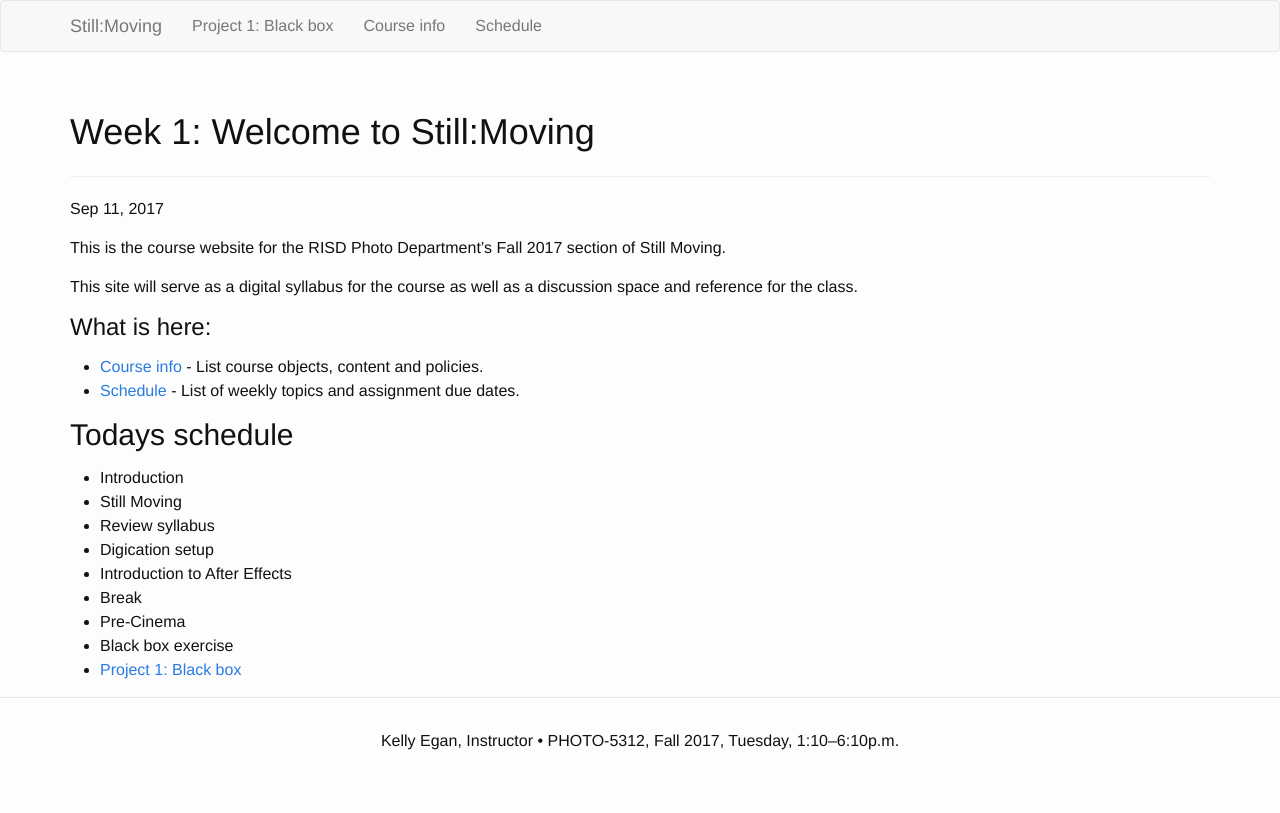
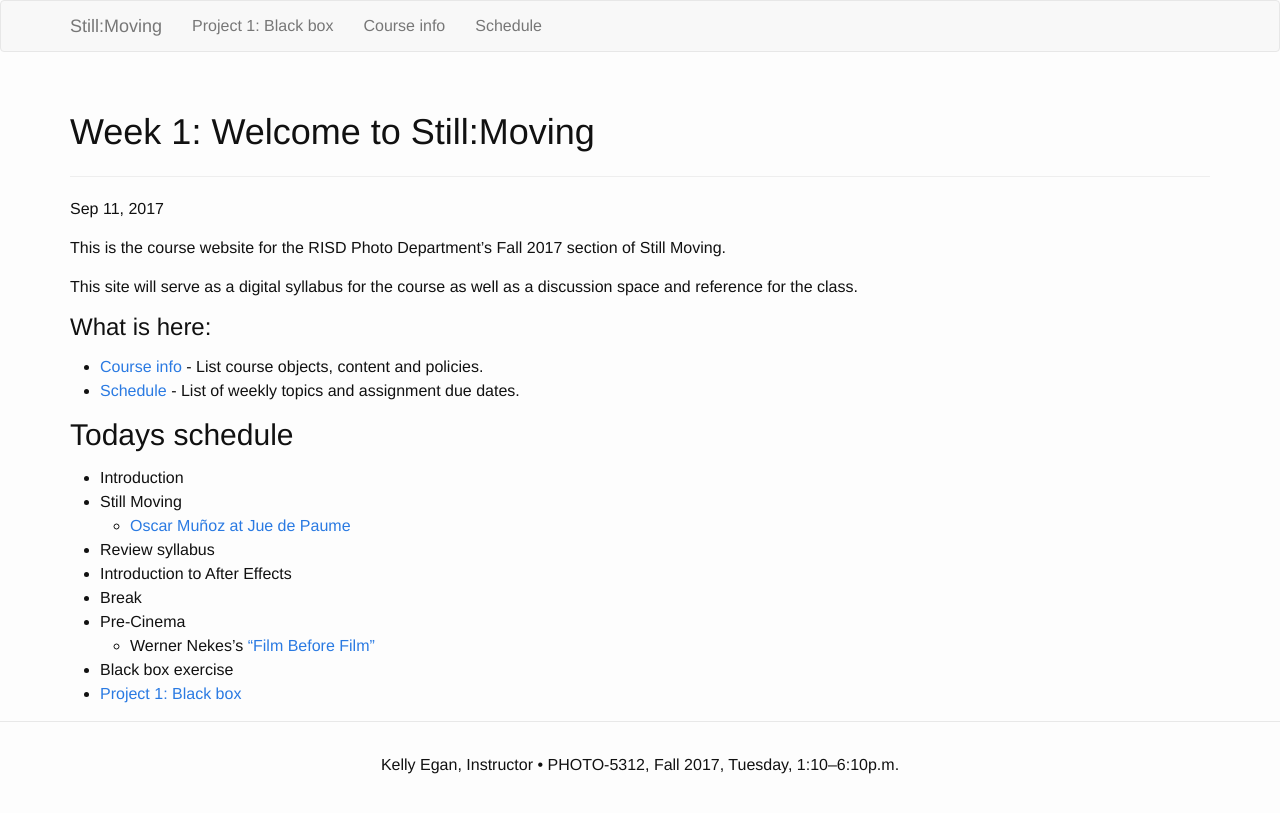
Before and after one commit to kellyegan/StillMoving, a Jekyll site: the page built from _posts/2017-09-11-welcome.md, in a window 1280 px wide. Shown: the top 813 px of the page. Built offline with Jekyll 4.4.1, drawn with Linux system fonts in a browser that asks for light colours.

Commit message:
Update week-1 post

```diff
--- a/_posts/2017-09-11-welcome.md
+++ b/_posts/2017-09-11-welcome.md
@@ -17,10 +17,11 @@ This site will serve as a digital syllabus for the course as well as a discussio
 
 * Introduction
 * Still Moving
+  * [Oscar Muñoz at Jue de Paume](https://vimeo.com/98543782)
 * Review syllabus
-* Digication setup
 * Introduction to After Effects
 * Break
 * Pre-Cinema
+  * Werner Nekes's ["Film Before Film"](https://www.youtube.com/watch?v=s0KADBMXY-8)
 * Black box exercise
 * <a href="Assignments/Project-1.html">Project 1: Black box</a>
```
